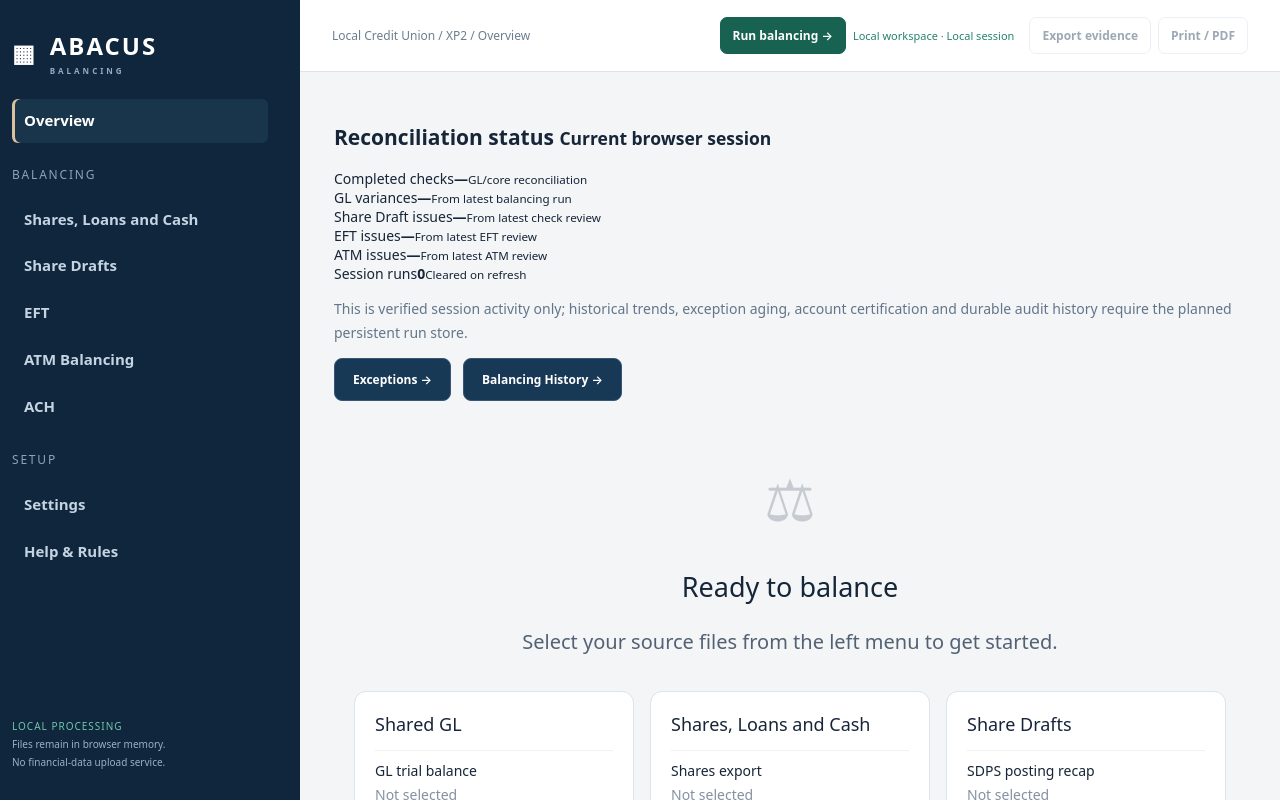
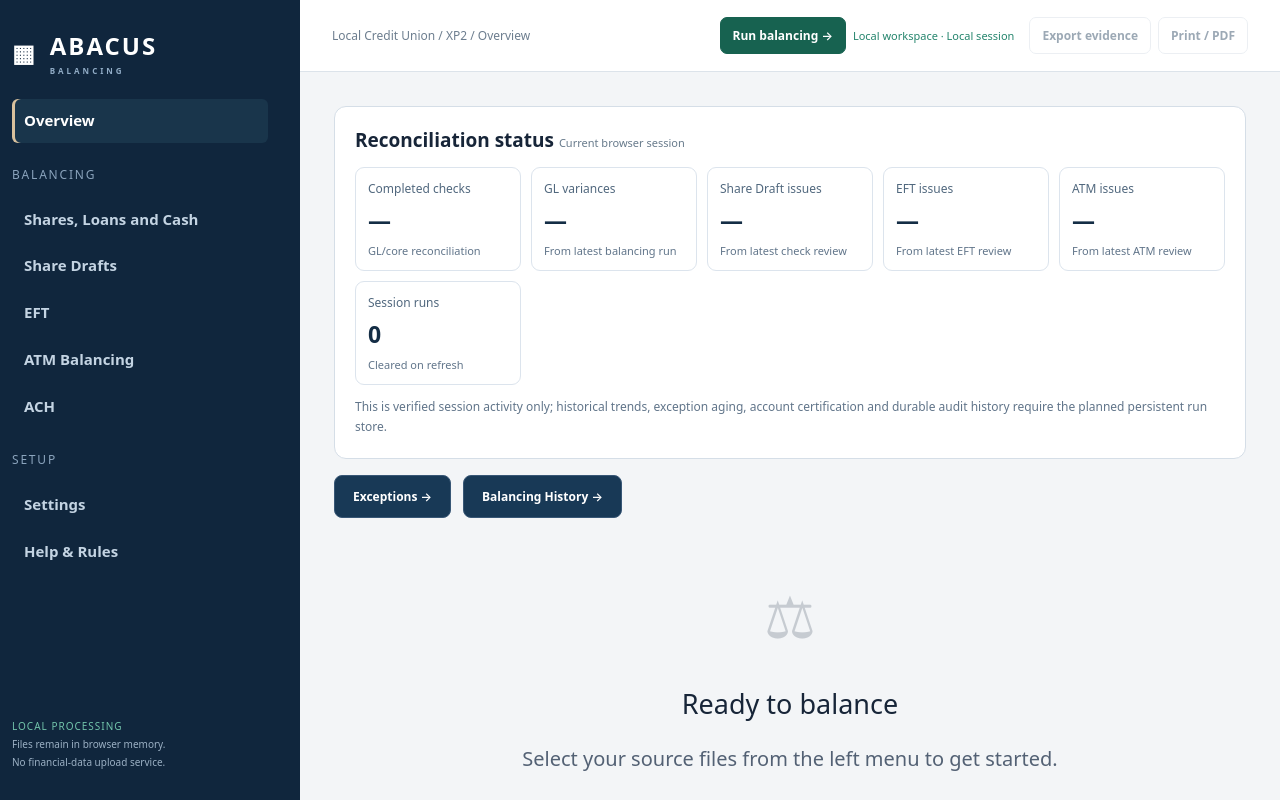
Before and after one commit to dallasfitz65/cubalancing, a React (Vite) app: page / in a window 1280 px wide. Shown: the top 800 px of the page. Built offline with nearby package versions, Linux system fonts and the light colour scheme.

Commit message:
Style new Help & Rules and reconciliation-status dashboard

```diff
--- a/src/styles.css
+++ b/src/styles.css
@@ -189,3 +189,24 @@ aside nav .nav-files .file .file-status{font-size:12px}
 .abacus-user-form{display:grid;grid-template-columns:repeat(auto-fit,minmax(190px,1fr));align-items:end;gap:12px}
 .abacus-user-form label{display:flex;flex-direction:column;gap:7px}
 .abacus-user-form button{padding:12px}
+
+/* Rules documentation, executive reconciliation status */
+.abacus-help{display:grid;gap:14px;padding:12px 0;max-width:1100px}
+.abacus-help h1{font-size:23px;margin:0}
+.abacus-help h2{font-size:17px;margin:4px 0}
+.abacus-help select{max-width:330px;padding:10px;background:white;border:1px solid #cbd5df;border-radius:7px}
+.abacus-help .folder-settings{margin:0}
+.abacus-help-rule{border-top:1px solid #dde5ee;padding:14px 0 6px}
+.abacus-help-rule h3{margin:0 0 5px;font-size:14px}
+.abacus-help-rule p{margin:6px 0}
+.abacus-help-rule ul{margin:8px 0}
+.abacus-help-source{font-size:12px;color:#61768c}
+.abacus-exec-overview{border:1px solid #d5dee7;background:white;border-radius:12px;padding:20px;margin:0 0 16px}
+.abacus-exec-overview h2{font-size:19px;margin:0 0 14px}
+.abacus-exec-overview h2 small{font-weight:400;color:#677a8b;font-size:11px}
+.abacus-exec-grid{display:grid;grid-template-columns:repeat(auto-fit,minmax(155px,1fr));gap:10px}
+.abacus-exec-tile{border:1px solid #dce4ed;border-radius:9px;padding:12px;display:flex;flex-direction:column;gap:7px}
+.abacus-exec-tile span{color:#51687e;font-size:12px}
+.abacus-exec-tile strong{font-size:23px;color:#142d45}
+.abacus-exec-tile small{font-size:11px;color:#61758a}
+.abacus-exec-overview>p{font-size:12px;color:#61758a;margin:12px 0 0}
```
